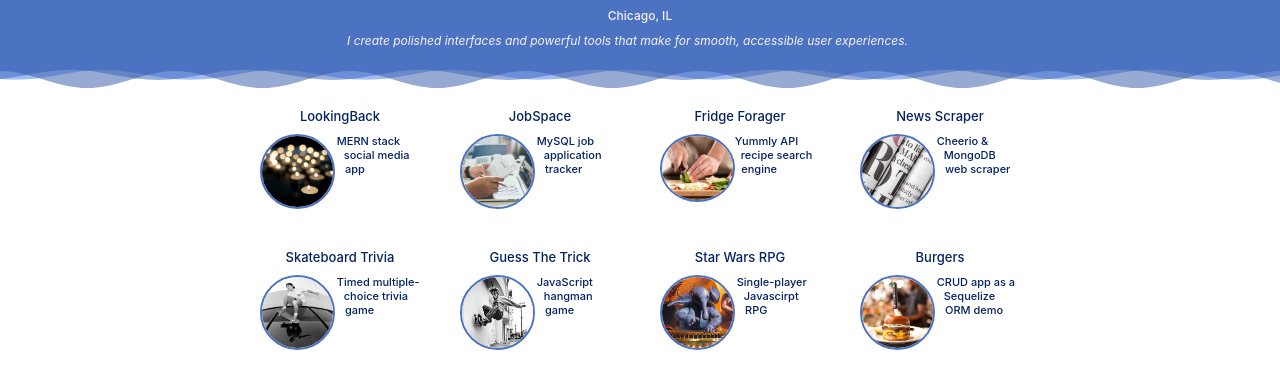
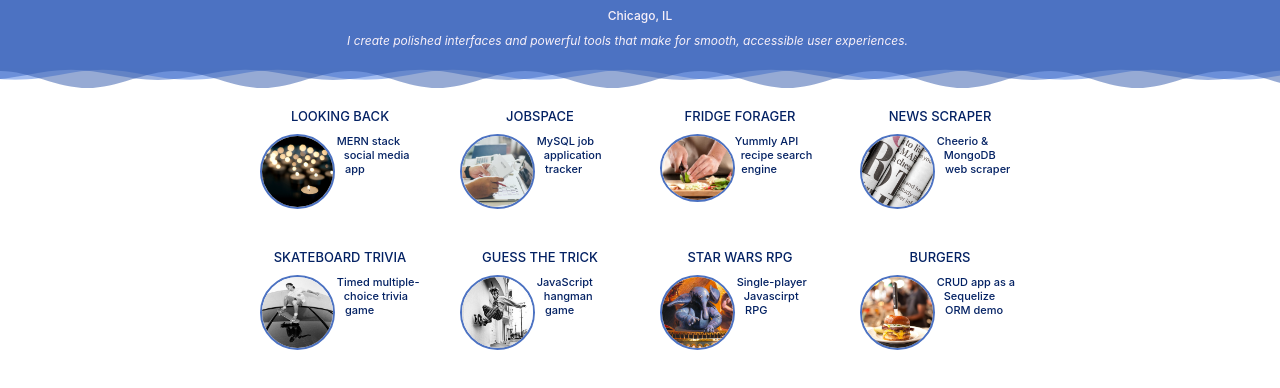
Before and after one commit to scottgall/scottgall.github.io, a plain HTML site: page index.html in a window 1280 px wide. Shown: the part 326-714 px from the top of the page. Drawn offline with Linux system fonts and the light colour scheme.

Commit message:
capitalized titles

```diff
--- a/index.html
+++ b/index.html
@@ -92,7 +92,7 @@
 
         <div class='project-section'>
           <div class='project-container'>
-            <p class='project-title'>LookingBack</p>
+            <p class='project-title'>LOOKING BACK</p>
             <a href="https://looking-back.herokuapp.com/" target="_blank"><img class='thumbnail rounded' src='assets/images/lookingback.jpg'/></a>
             <p class='description'>MERN stack social media app</p>
             <div class='project-links'>
@@ -105,7 +105,7 @@
           </div>
 
           <div class='project-container'>
-            <p class='project-title'>JobSpace</p>
+            <p class='project-title'>JOBSPACE</p>
             <a href="https://thejobspace.herokuapp.com/" target="_blank"><img class='thumbnail rounded xs-right' src='assets/images/jobspace.png'/></a>
             <p class='description xs-text-right'>MySQL job application tracker</p>
             <div class='project-links xs-text-right'>
@@ -118,7 +118,7 @@
           </div>
 
           <div class='project-container'>
-            <p class='project-title'>Fridge Forager</p>
+            <p class='project-title'>FRIDGE FORAGER</p>
             <a href="https://scottgall.github.io/Fridge-Forager/" target="_blank"><img class='thumbnail rounded s-right xs-left' src='assets/images/fridgeforager.jpg'/></a>
             <p class='description'>Yummly API recipe search engine</p>
             <div class='project-links'>
@@ -130,7 +130,7 @@
           </div>
 
           <div class='project-container'>
-            <p class='project-title'>News Scraper</p>
+            <p class='project-title'>NEWS SCRAPER</p>
             <a href="https://mongolianmongoscraper.herokuapp.com/" target="_blank"><img class='thumbnail rounded xs-right' src='assets/images/newsscraper.jpg'/></a>
             <p class='description xs-text-right'>Cheerio & MongoDB web scraper</p>
             <div class='project-links xs-text-right'>
@@ -142,7 +142,7 @@
           </div>
 
           <div class='project-container'>
-            <p class='project-title'>Skateboard Trivia</p>
+            <p class='project-title'>SKATEBOARD TRIVIA</p>
             <a href="https://scottgall.github.io/Skateboard-Trivia-Quiz/" target="_blank"><img class='thumbnail rounded big-right s-left' src='assets/images/skateboardtrivia.jpg'/></a>
             <p class='description'>Timed multiple-choice trivia game</p>
             <div class='project-links'>
@@ -154,7 +154,7 @@
           </div>
 
           <div class='project-container'>
-            <p class='project-title'>Guess The Trick</p>
+            <p class='project-title'>GUESS THE TRICK</p>
             <a href="https://scottgall.github.io/Guess-The-Trick/" target="_blank"><img class='thumbnail rounded xs-right' src='assets/images/guessthetrick.jpg'/></a>
             <p class='description xs-text-right'>JavaScript hangman game</p>
             <div class='project-links xs-text-right'>
@@ -166,7 +166,7 @@
           </div>
 
           <div class='project-container'>
-            <p class='project-title'>Star Wars RPG</p>
+            <p class='project-title'>STAR WARS RPG</p>
             <a href="https://scottgall.github.io/Star-Wars-RPG/" target="_blank"><img class='thumbnail rounded big-right s-right xs-left med-left' src='assets/images/starwars.jpg'/></a>
             <p class='description'>Single-player Javascirpt RPG</p>
             <div class='project-links'>
@@ -178,7 +178,7 @@
           </div>
 
           <div class='project-container bottom-right'>
-            <p class='project-title'>Burgers</p>
+            <p class='project-title'>BURGERS</p>
             <a href="https://sequelize-orm-demo.herokuapp.com/" target="_blank"><img class='thumbnail rounded xs-right' src='assets/images/burgers.jpg'/></a>
             <p class='description xs-text-right'>CRUD app as a Sequelize ORM demo</p>
             <div class='project-links xs-text-right'>
```
